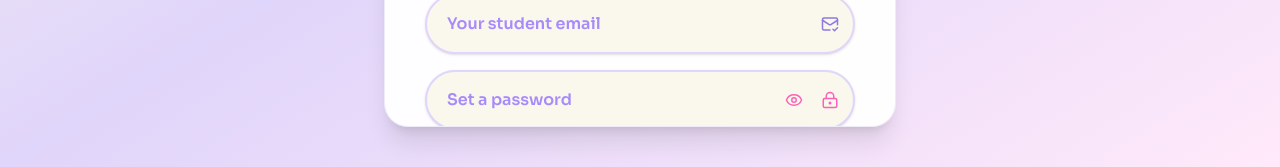
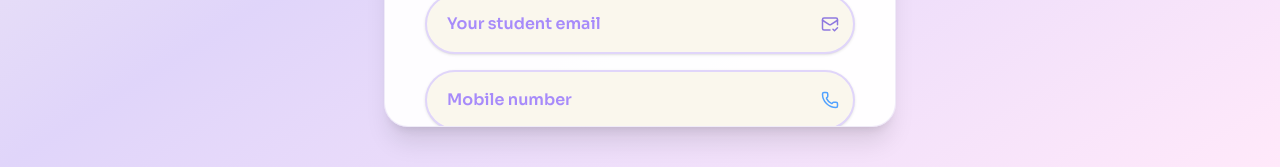
Before and after one commit to passiton1410-cell/passiton, a Next.js app: page /auth in a window 1280 px wide. Shown: the part 633-800 px from the top of the page. Built offline with nearby package versions, Linux system fonts and the light colour scheme.

Commit message:
Initial commit

```diff
--- a/app/auth/page.tsx
+++ b/app/auth/page.tsx
@@ -15,6 +15,7 @@ import {
   GraduationCap,
   Eye,
   EyeOff,
+  Phone,
 } from 'lucide-react';
 import { getStates, getCitiesForState } from '@/lib/indian-states-cities';
 
@@ -49,6 +50,7 @@ export default function AuthPage() {
   const [addingCollege, setAddingCollege] = useState(false);
   const [personalEmail, setPersonalEmail] = useState('');
   const [personalId, setPersonalId] = useState('');
+  const [mobileNumber, setMobileNumber] = useState('');
   const collegeContainerRef = useRef<HTMLDivElement>(null);
 
   // Handle clicking outside college suggestions
@@ -159,8 +161,8 @@ export default function AuthPage() {
     setStatus('');
     setUserExists(false);
 
-    if (!email || !password || !fullName || !username || !collegeIdUrl || !selectedState || !selectedCity || !collegeName || !course || !department || !semester || !year) {
-      setStatus('❌ All fields including academic information are required.');
+    if (!email || !password || !fullName || !username || !mobileNumber || !collegeIdUrl || !selectedState || !selectedCity || !collegeName || !course || !department || !semester || !year) {
+      setStatus('❌ All fields including mobile number and academic information are required.');
       setLoading(false);
       return;
     }
@@ -199,6 +201,7 @@ export default function AuthPage() {
         otp,
         fullName,
         username,
+        mobileNumber,
         collegeIdUrl,
         state: selectedState,
         city: selectedCity,
@@ -478,7 +481,7 @@ export default function AuthPage() {
               )}
             </div>
 
-            {/* Email and Password */}
+            {/* Email, Password, and Mobile Number */}
             <div className="w-full flex flex-col gap-4 mb-4">
               {/* Email */}
               <div className="relative">
@@ -491,6 +494,18 @@ export default function AuthPage() {
                   className="w-full px-5 py-4 rounded-full bg-[#faf7ed] border-2 border-[#E0D5FA] text-[#23185B] focus:ring-2 focus:ring-[#5B3DF6] focus:outline-none text-base shadow placeholder-[#a78bfa] font-semibold transition pr-10"
                 />
                 <MailCheck size={18} className="absolute right-4 top-1/2 -translate-y-1/2 text-[#8e79df]" />
+              </div>
+              {/* Mobile Number */}
+              <div className="relative">
+                <input
+                  type="tel"
+                  placeholder="Mobile number"
+                  value={mobileNumber}
+                  onChange={(e) => setMobileNumber(e.target.value)}
+                  autoComplete="tel"
+                  className="w-full px-5 py-4 rounded-full bg-[#faf7ed] border-2 border-[#E0D5FA] text-[#23185B] focus:ring-2 focus:ring-blue-300 focus:outline-none text-base shadow placeholder-[#a78bfa] font-semibold transition pr-10"
+                />
+                <Phone size={18} className="absolute right-4 top-1/2 -translate-y-1/2 text-blue-400" />
               </div>
               {/* Password */}
               <div className="relative">
@@ -542,8 +557,26 @@ export default function AuthPage() {
                   <UserRound size={18} className="absolute right-4 top-1/2 -translate-y-1/2 text-teal-500" />
                 </div>
               </div>
-              {/* Semester and Year */}
+              {/* Year and Semester */}
               <div className="grid grid-cols-1 sm:grid-cols-2 gap-4">
+                <div className="relative">
+                  <select
+                    value={year}
+                    onChange={(e) => setYear(e.target.value)}
+                    className="w-full px-5 py-4 rounded-full bg-[#faf7ed] border-2 border-[#E0D5FA] text-[#23185B] focus:ring-2 focus:ring-rose-300 focus:outline-none text-base shadow font-semibold transition pr-10 appearance-none cursor-pointer"
+                    style={{ color: year ? '#23185B' : '#a78bfa' }}
+                  >
+                    <option value="" disabled>Select Year</option>
+                    <option value="1" className="text-[#23185B]">1st Year</option>
+                    <option value="2" className="text-[#23185B]">2nd Year</option>
+                    <option value="3" className="text-[#23185B]">3rd Year</option>
+                    <option value="4" className="text-[#23185B]">4th Year</option>
+                    <option value="5" className="text-[#23185B]">5th Year</option>
+                    <option value="graduate" className="text-[#23185B]">Graduate</option>
+                    <option value="postgraduate" className="text-[#23185B]">Post Graduate</option>
+                  </select>
+                  <MapPin size={18} className="absolute right-4 top-1/2 -translate-y-1/2 text-rose-500 pointer-events-none" />
+                </div>
                 <div className="relative">
                   <select
                     value={semester}
@@ -563,24 +596,6 @@ export default function AuthPage() {
                     <option value="other" className="text-[#23185B]">Other</option>
                   </select>
                   <MapPin size={18} className="absolute right-4 top-1/2 -translate-y-1/2 text-emerald-500 pointer-events-none" />
-                </div>
-                <div className="relative">
-                  <select
-                    value={year}
-                    onChange={(e) => setYear(e.target.value)}
-                    className="w-full px-5 py-4 rounded-full bg-[#faf7ed] border-2 border-[#E0D5FA] text-[#23185B] focus:ring-2 focus:ring-rose-300 focus:outline-none text-base shadow font-semibold transition pr-10 appearance-none cursor-pointer"
-                    style={{ color: year ? '#23185B' : '#a78bfa' }}
-                  >
-                    <option value="" disabled>Select Year</option>
-                    <option value="1" className="text-[#23185B]">1st Year</option>
-                    <option value="2" className="text-[#23185B]">2nd Year</option>
-                    <option value="3" className="text-[#23185B]">3rd Year</option>
-                    <option value="4" className="text-[#23185B]">4th Year</option>
-                    <option value="5" className="text-[#23185B]">5th Year</option>
-                    <option value="graduate" className="text-[#23185B]">Graduate</option>
-                    <option value="postgraduate" className="text-[#23185B]">Post Graduate</option>
-                  </select>
-                  <MapPin size={18} className="absolute right-4 top-1/2 -translate-y-1/2 text-rose-500 pointer-events-none" />
                 </div>
               </div>
             </div>
--- a/models/College.ts
+++ b/models/College.ts
@@ -10,7 +10,7 @@ const CollegeSchema = new mongoose.Schema({
   addedBy: {
     type: mongoose.Schema.Types.ObjectId,
     ref: 'User',
-    required: true,
+    required: false,
   },
   verified: {
     type: Boolean,
```
